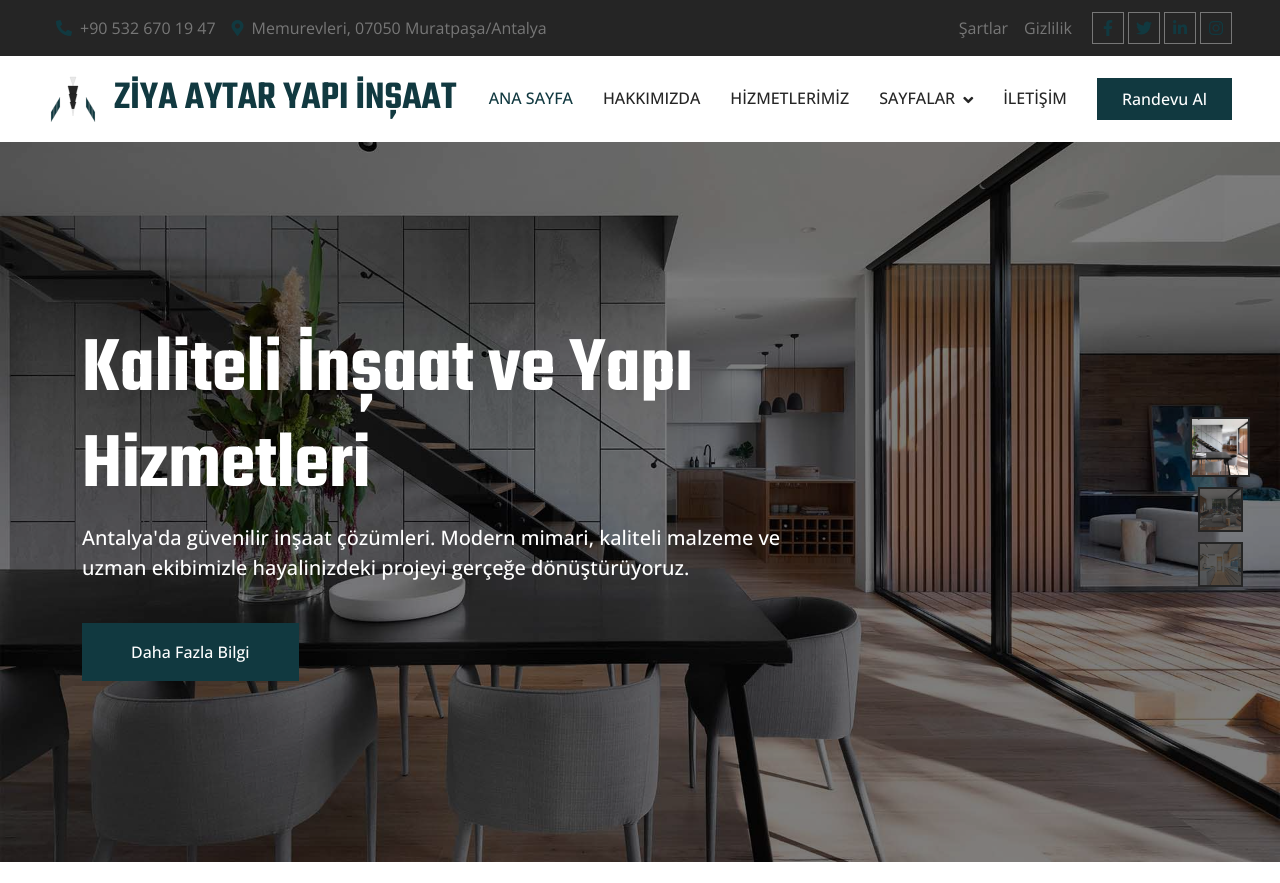
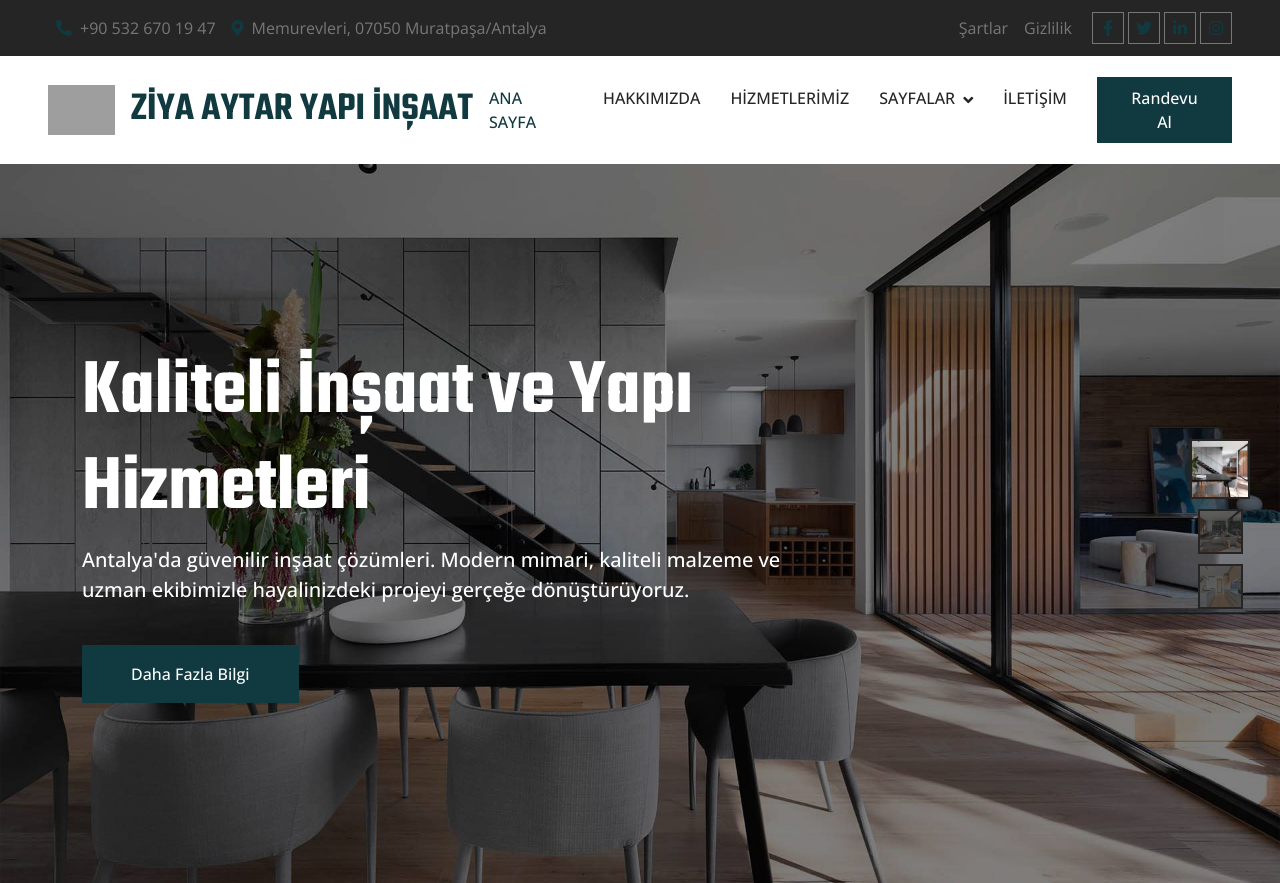
Before and after one commit to dogancmn/ziyaaytarinsaat, a PHP site: page / in a window 1280 px wide. Shown: the top 883 px of the page. Run offline with PHP 8.4, Linux system fonts and the light colour scheme; some libraries are stand-ins or nearby versions; grey boxes are pictures that could not be loaded.

Commit message:
Replace SVG logo with uploaded PNG logo (logo_ziya_aytar.png)

```diff
--- a/includes/header.php
+++ b/includes/header.php
@@ -36,28 +36,7 @@
     <!-- Spinner Start -->
     <div id="spinner" class="show bg-white position-fixed translate-middle w-100 vh-100 top-50 start-50 d-flex align-items-center justify-content-center">
         <div class="spinner-border position-relative text-primary" style="width: 6rem; height: 6rem;" role="status"></div>
-        <svg class="position-absolute top-50 start-50 translate-middle" width="60" height="60" viewBox="0 0 50 50" xmlns="http://www.w3.org/2000/svg" style="margin-top: -30px; margin-left: -30px;">
-            <!-- Sol yan kanat - 3 trapezoid -->
-            <polygon points="3,48 3,38 6,33 6,43" fill="#113940" stroke="#D0D0D0" stroke-width="0.3"/>
-            <polygon points="6,43 6,33 9,28 9,38" fill="#113940" stroke="#D0D0D0" stroke-width="0.3"/>
-            <polygon points="9,38 9,28 12,23 12,33" fill="#113940" stroke="#D0D0D0" stroke-width="0.3"/>
-
-            <!-- Sağ yan kanat - 3 trapezoid -->
-            <polygon points="47,48 47,38 44,33 44,43" fill="#113940" stroke="#D0D0D0" stroke-width="0.3"/>
-            <polygon points="44,43 44,33 41,28 41,38" fill="#113940" stroke="#D0D0D0" stroke-width="0.3"/>
-            <polygon points="41,38 41,28 38,23 38,33" fill="#113940" stroke="#D0D0D0" stroke-width="0.3"/>
-
-            <!-- Merkezi sütun - üst açık gri üçgen -->
-            <polygon points="22,3 28,3 25,12" fill="#E8E8E8" stroke="#CCCCCC" stroke-width="0.3"/>
-
-            <!-- Merkezi sütun - siyah trapezoidler (3 adet) -->
-            <polygon points="20,12 30,12 28,20 22,20" fill="#252525" stroke="#1a1a1a" stroke-width="0.3"/>
-            <polygon points="21,20 29,20 27,28 23,28" fill="#252525" stroke="#1a1a1a" stroke-width="0.3"/>
-            <polygon points="22,28 28,28 26,35 24,35" fill="#252525" stroke="#1a1a1a" stroke-width="0.3"/>
-
-            <!-- Merkezi sütun - alt açık gri üçgen -->
-            <polygon points="24,35 26,35 25,42" fill="#E8E8E8" stroke="#CCCCCC" stroke-width="0.3"/>
-        </svg>
+        <img class="position-absolute top-50 start-50 translate-middle" src="img/logo_ziya_aytar.png" alt="Logo" style="height: 60px; width: auto; margin-top: -30px; margin-left: -30px;">
     </div>
     <!-- Spinner End -->
 
@@ -92,28 +71,7 @@
     <nav class="navbar navbar-expand-lg bg-white navbar-light sticky-top py-lg-0 px-lg-5 wow fadeIn" data-wow-delay="0.1s">
         <a href="index.php" class="navbar-brand ms-4 ms-lg-0">
             <h1 class="text-primary m-0 d-flex align-items-center">
-                <svg class="me-3" width="50" height="50" viewBox="0 0 50 50" xmlns="http://www.w3.org/2000/svg">
-                    <!-- Sol yan kanat - 3 trapezoid -->
-                    <polygon points="3,48 3,38 6,33 6,43" fill="#113940" stroke="#D0D0D0" stroke-width="0.3"/>
-                    <polygon points="6,43 6,33 9,28 9,38" fill="#113940" stroke="#D0D0D0" stroke-width="0.3"/>
-                    <polygon points="9,38 9,28 12,23 12,33" fill="#113940" stroke="#D0D0D0" stroke-width="0.3"/>
-
-                    <!-- Sağ yan kanat - 3 trapezoid -->
-                    <polygon points="47,48 47,38 44,33 44,43" fill="#113940" stroke="#D0D0D0" stroke-width="0.3"/>
-                    <polygon points="44,43 44,33 41,28 41,38" fill="#113940" stroke="#D0D0D0" stroke-width="0.3"/>
-                    <polygon points="41,38 41,28 38,23 38,33" fill="#113940" stroke="#D0D0D0" stroke-width="0.3"/>
-
-                    <!-- Merkezi sütun - üst açık gri üçgen -->
-                    <polygon points="22,3 28,3 25,12" fill="#E8E8E8" stroke="#CCCCCC" stroke-width="0.3"/>
-
-                    <!-- Merkezi sütun - siyah trapezoidler (3 adet) -->
-                    <polygon points="20,12 30,12 28,20 22,20" fill="#252525" stroke="#1a1a1a" stroke-width="0.3"/>
-                    <polygon points="21,20 29,20 27,28 23,28" fill="#252525" stroke="#1a1a1a" stroke-width="0.3"/>
-                    <polygon points="22,28 28,28 26,35 24,35" fill="#252525" stroke="#1a1a1a" stroke-width="0.3"/>
-
-                    <!-- Merkezi sütun - alt açık gri üçgen -->
-                    <polygon points="24,35 26,35 25,42" fill="#E8E8E8" stroke="#CCCCCC" stroke-width="0.3"/>
-                </svg>
+                <img src="img/logo_ziya_aytar.png" alt="Ziya Aytar Yapı İnşaat" class="me-3" style="height: 50px; width: auto;">
                 <span class="text-uppercase">Ziya Aytar Yapı İnşaat</span>
             </h1>
         </a>
```
Also changed, not shown: index.html (+2 -44 lines).
